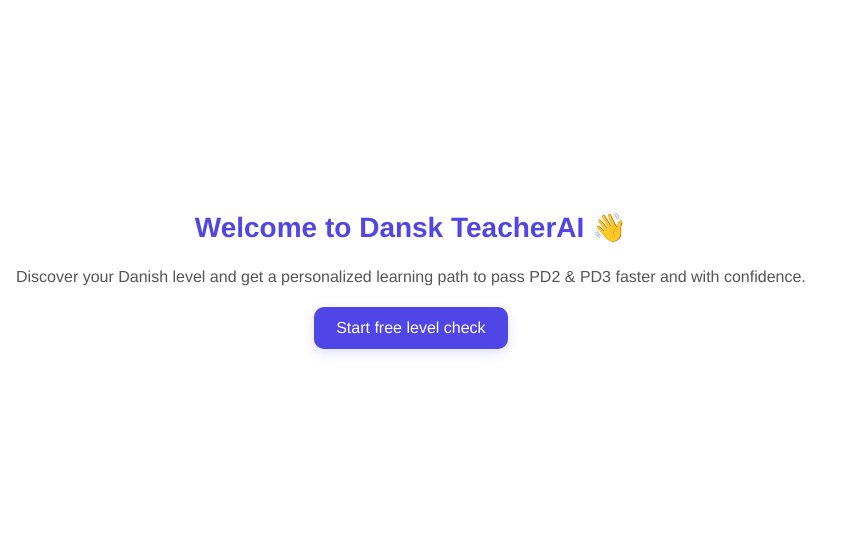
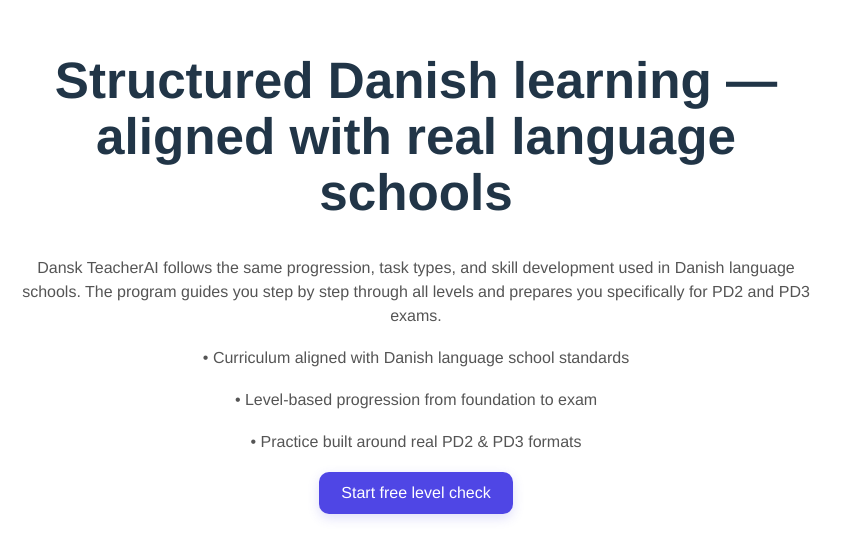
Before and after one commit to mavalex-ai/danskteacherai-frontend, a React (Vite) app: page / in a window 1280 px wide. Shown: the part 124-682 px from the top of the page, without its empty margins (0-856 px from the left). Built offline with nearby package versions, Linux system fonts and the light colour scheme.

Commit message:
Replace landing with structured school-aligned hero

```diff
--- a/src/App.jsx
+++ b/src/App.jsx
@@ -181,11 +181,21 @@
       default:
         return (
           <div className="landing">
-            <h2>Welcome to Dansk TeacherAI 👋</h2>
+            <h1>Structured Danish learning — aligned with real language schools</h1>
+
             <p>
-              Discover your Danish level and get a personalized learning path
-              to pass PD2 & PD3 faster and with confidence.
+              Dansk TeacherAI follows the same progression, task types, and skill
+              development used in Danish language schools.
+              The program guides you step by step through all levels and prepares
+              you specifically for PD2 and PD3 exams.
             </p>
+
+            <div className="features">
+              <p>• Curriculum aligned with Danish language school standards</p>
+              <p>• Level-based progression from foundation to exam</p>
+              <p>• Practice built around real PD2 & PD3 formats</p>
+            </div>
+
             <button onClick={startDiagnostic}>
               Start free level check
             </button>
```
